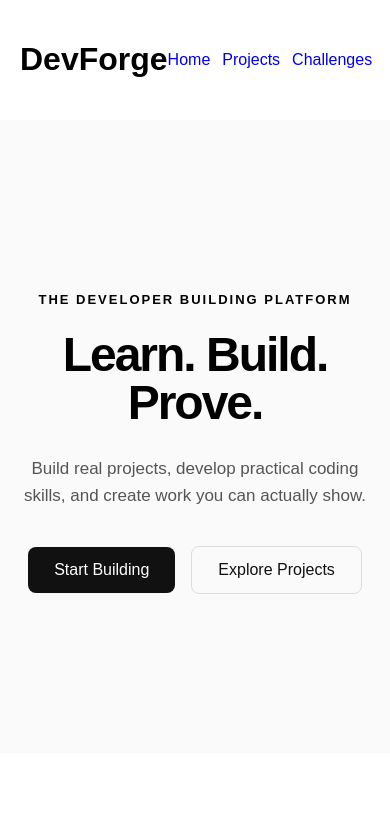
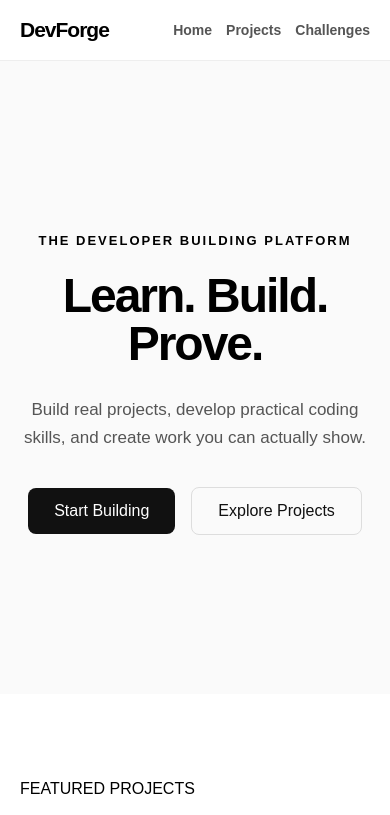
Before and after one commit to tadiwach3-beep/DevForge, a plain HTML site: page index.html in a window 390 px wide. Shown: the top 815 px of the page. Drawn offline with Linux system fonts and the light colour scheme.

Commit message:
Improve navbar

```diff
--- a/css/style.css
+++ b/css/style.css
@@ -12,15 +12,31 @@ header {
     justify-content: space-between;
     align-items: center;
     padding: 20px 40px;
+    border-bottom: 1px solid #eee;
+}
+
+header h1 {
+    margin: 0;
+    font-size: 24px;
+    letter-spacing: -1px;
 }
 
 nav {
     display: flex;
-    gap: 20px;
+    align-items: center;
+    gap: 28px;
 }
 
 nav a {
+    color: #555;
     text-decoration: none;
+    font-size: 15px;
+    font-weight: 600;
+    transition: color 0.2s ease;
+}
+
+nav a:hover {
+    color: #111;
 }
 
 .hero {
@@ -129,12 +145,20 @@ button {
 @media (max-width: 700px) {
 
     header {
-        padding: 20px;
-    }
+    padding: 18px 20px;
+}
 
-    nav {
-        gap: 12px;
-    }
+header h1 {
+    font-size: 21px;
+}
+
+nav {
+    gap: 14px;
+}
+
+nav a {
+    font-size: 14px;
+}
 
     .hero {
         min-height: 75vh;
--- a/index.html
+++ b/index.html
@@ -16,7 +16,7 @@
         <h1>DevForge</h1>
 
         <nav>
-    <a href="index.html">Home</a>
+    <a href="index.html" class="active">Home</a>
     <a href="projects.html">Projects</a>
     <a href="#">Challenges</a>
         </nav>
```
Also changed, not shown: projects.html (+1 -1 lines).
